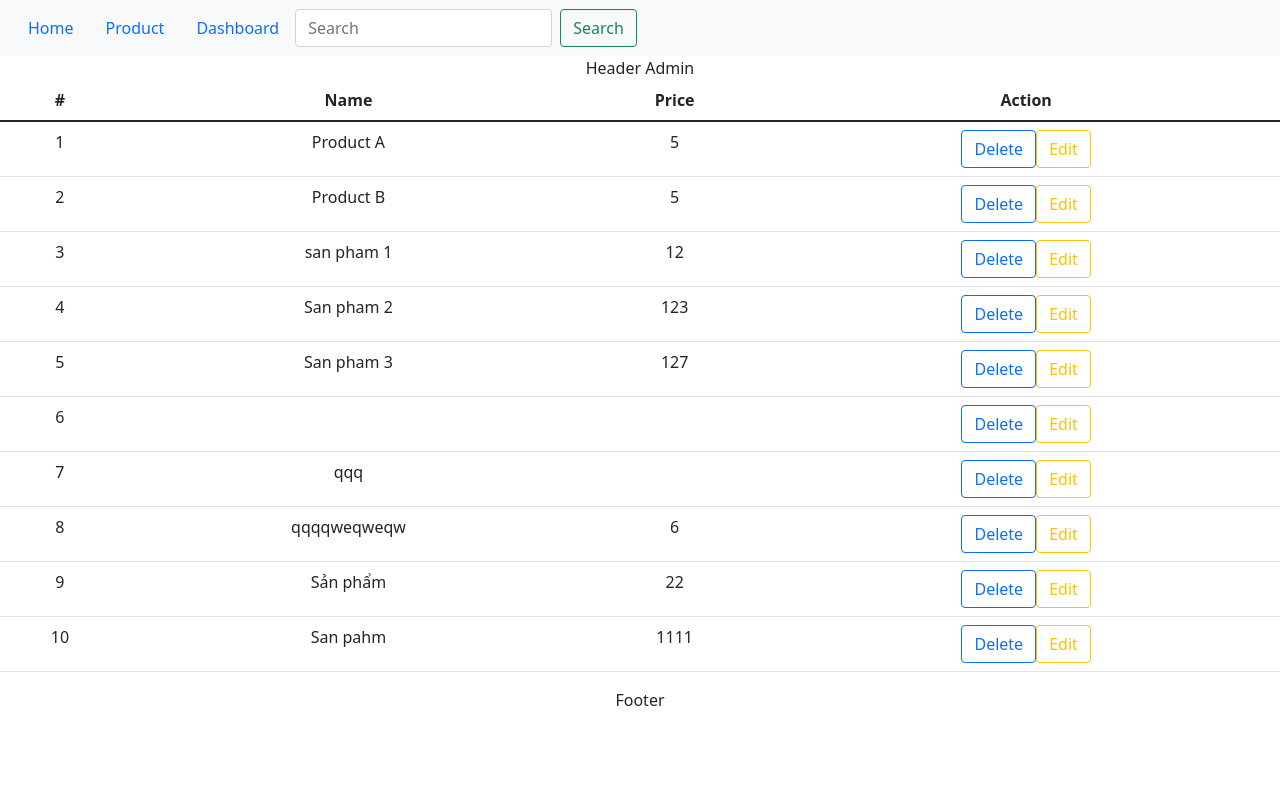
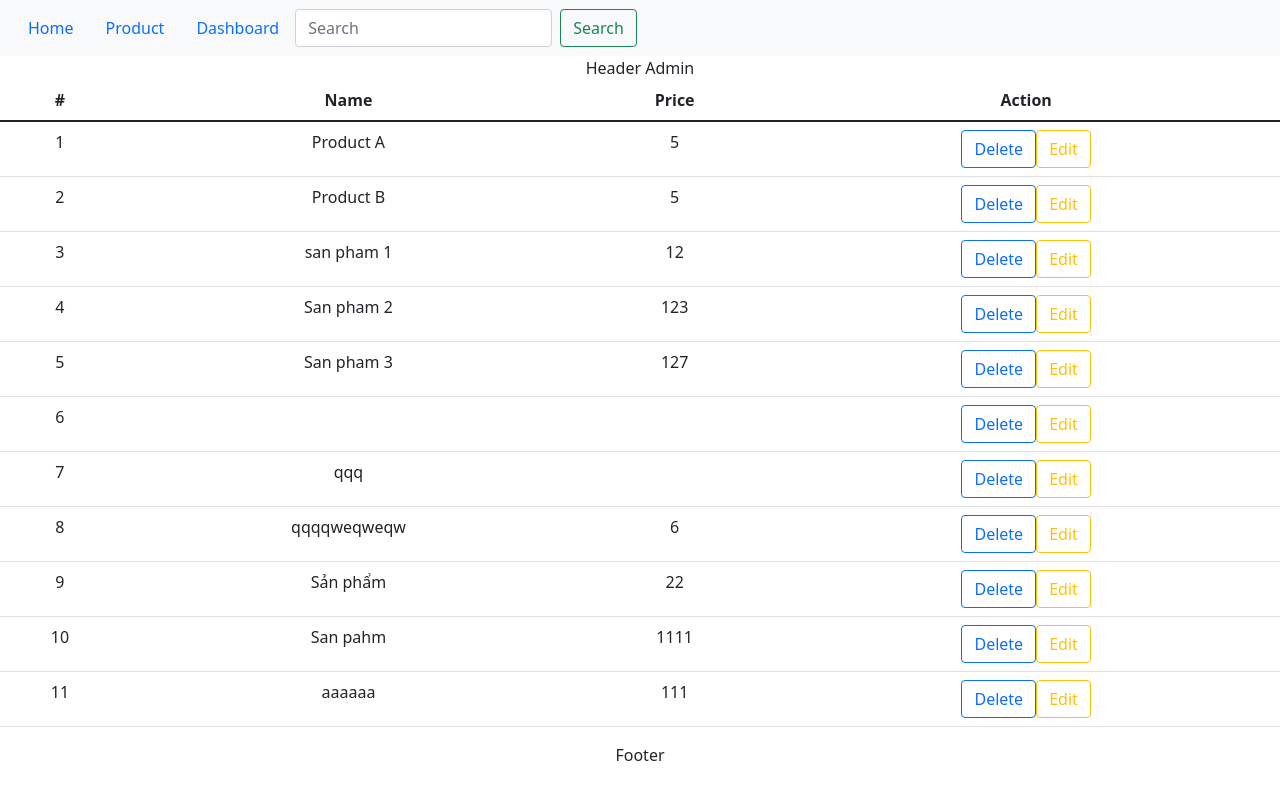
Before and after one commit to 0709nvanh/anhnv-nodejs, a React (Vite) app: page /admin/product in a window 1280 px wide. Built offline with nearby package versions, Linux system fonts and the light colour scheme; data requests are answered from the project's data file; the HTML template or start-up script is replaced by a standard one.

Commit message:
feat: ProductAdmin

```diff
--- a/db.json
+++ b/db.json
@@ -49,6 +49,11 @@
       "name": "San pahm",
       "price": "1111",
       "id": "IF9N_o7"
+    },
+    {
+      "name": "aaaaaa",
+      "price": "111",
+      "id": "Hsl1x2Y"
     }
   ]
 }
--- a/package.json
+++ b/package.json
@@ -6,7 +6,7 @@
     "dev": "vite",
     "build": "tsc && vite build",
     "preview": "vite preview",
-    "start": "json-server --watch db.json --port 3001"
+    "start": "json-server --watch db.json --port 3006"
   },
   "dependencies": {
     "axios": "^0.26.1",
--- a/src/api/instance.tsx
+++ b/src/api/instance.tsx
@@ -1,6 +1,6 @@
 import axios from 'axios';
 
 const instance = axios.create({
-    baseURL: 'http://localhost:3001'
+    baseURL: 'http://localhost:3006'
 });
 export default instance;
--- a/src/components/forms/ProductAdmin.tsx
+++ b/src/components/forms/ProductAdmin.tsx
@@ -1,5 +1,4 @@
 import React, { useState } from 'react';
-import { useNavigate } from 'react-router-dom';
 import { add } from '../../api/product'
 import Add from './Add'
 
```
